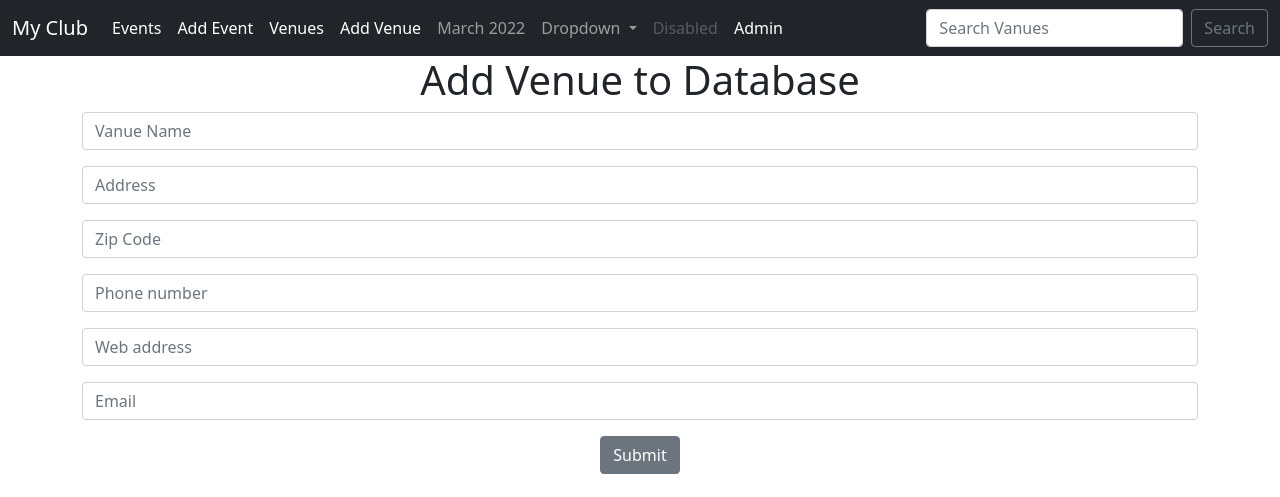
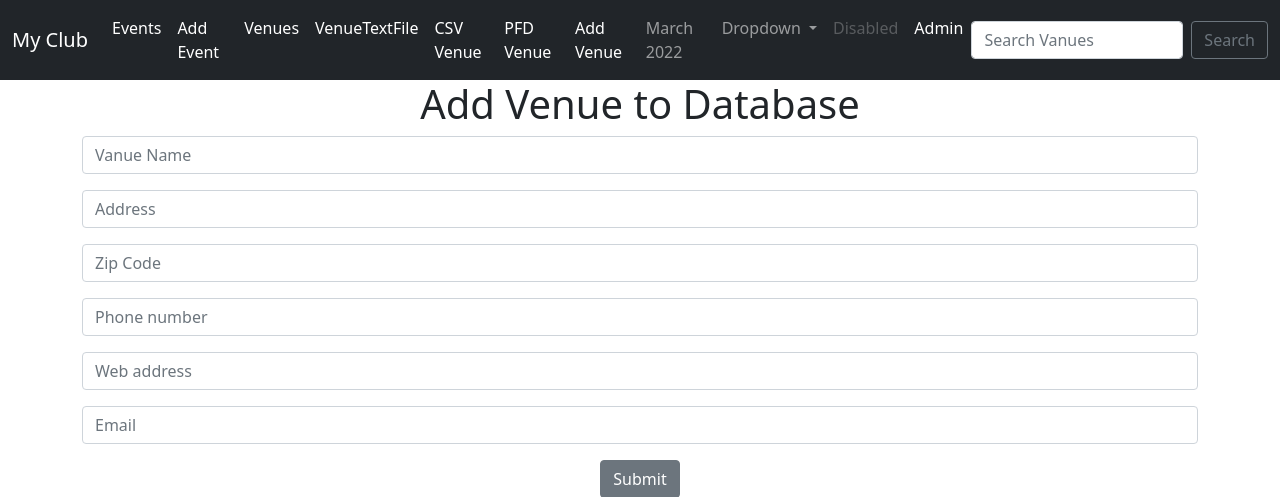
Before and after one commit to Giorgi1971/EventsDjangoCodemy, a Django app: page /add_venue/ in a window 1280 px wide. Shown: the top 497 px of the page. Run offline with Django 3.2, Linux system fonts and the light colour scheme.

Commit message:
save content in .txt .csv .pdf files

```diff
--- a/myclub_website/events/templates/events/navbar.html
+++ b/myclub_website/events/templates/events/navbar.html
@@ -14,6 +14,15 @@
           </li>
           <li class="nav-item">
             <a class="nav-link active" aria-current="page" href="{% url 'list_venue' %}">Venues</a>
+          </li>
+          <li class="nav-item">
+            <a class="nav-link active" aria-current="page" href="{% url 'venue_text' %}">VenueTextFile</a>
+          </li>
+          <li class="nav-item">
+            <a class="nav-link active" aria-current="page" href="{% url 'venue_csv' %}">CSV Venue</a>
+          </li>
+          <li class="nav-item">
+            <a class="nav-link active" aria-current="page" href="{% url 'venue_pdf' %}">PFD Venue</a>
           </li>
           <li class="nav-item">
             <a class="nav-link active" aria-current="page" href="{% url 'add_venue' %}">Add Venue</a>
--- a/myclub_website/events/urls.py
+++ b/myclub_website/events/urls.py
@@ -23,5 +23,8 @@ urlpatterns = [
     path('event_add/', views.event_add,  name='event_add'),
     path('event_delete/<event_id>/', views.event_delete,  name='event_delete'),
     path('venue_delete/<venue_id>/', views.venue_delete,  name='venue_delete'),
+    path('venue_text/', views.venue_text, name='venue_text'),
+    path('venue_csv/', views.venue_csv, name='venue_csv'),
+    path('venue_pdf/', views.venue_pdf, name='venue_pdf'),
 
 ]
--- a/myclub_website/events/views.py
+++ b/myclub_website/events/views.py
@@ -6,7 +6,73 @@ from calendar import HTMLCalendar, LocaleHTMLCalendar, month_name
 from datetime import datetime
 from .models import *
 from .forms import *
-from django.http import HttpResponseRedirect
+from django.http import HttpResponseRedirect, HttpResponse, FileResponse
+import csv
+import io
+from reportlab.pdfgen import canvas
+from reportlab.lib.units import inch
+from reportlab.lib.pagesizes import letter
+
+
+
+#  CSV ფაილში მონაცემების შენახვა
+def venue_pdf(request):
+    # Create Bytestream buffer
+    buf = io.BytesIO()
+    # create cunvas
+    c = canvas.Canvas(buf, pagesize=letter, bottomup=0)
+    # Create a text Object
+    textob = c.beginText()
+    textob.setTextOrigin(inch, inch)
+    textob.setFont("Helvetica", 18)
+
+    venues = Venue.objects.all()
+    lines = []
+    # add some lines of text
+    for venue in venues:
+        lines.append(venue.name)
+        lines.append(venue.address)
+        lines.append(venue.zip_code)
+        lines.append(venue.phone)
+        lines.append(" ")
+    for line in lines:
+        textob.textLine(line)
+    # Finish Up
+    c.drawText(textob)
+    c.showPage()
+    c.save()
+    buf.seek(0)
+
+    return FileResponse(buf, as_attachment=True, filename='venue_pdf.pdf')
+
+
+#  CSV ფაილში მონაცემების შენახვა
+def venue_csv(request):
+    response = HttpResponse(content_type='text/csv')
+    response['Content-Disposition'] = 'attachment; filename=venues.csv'
+    #  Create a csv writer
+    writer = csv.writer(response)
+    # Designate The Model
+    venues = Venue.objects.all()
+    # Add column heading to the csv file
+    writer.writerow(['Name', "Adress", 'Zip code', 'Web'])
+    # loop thu and output
+    for venue in venues:
+        writer.writerow([venue, venue.address, venue.zip_code, venue.web])
+    return response
+
+#  ტექსტურ ფაილში მონაცემების შენახვა
+def venue_text(request):
+    response = HttpResponse(content_type='text/plain')
+    response['Content-Disposition'] = 'attachment; filename=venues.txt'
+    venues = Venue.objects.all()
+    lines = []
+    for venue in venues:
+        lines.append(f'{venue}\n\n , {venue.address}\n\n , {venue.zip_code}\n\n, {venue}\n\n,   --- ')
+
+    # lines = ["Line  1\n", "Line 2\n", "line3/\n"]
+    response.writelines(lines)
+    return response
 
 
 def venue_delete(request, venue_id):
```
Also changed, not shown: myclub_website/db.sqlite3.
